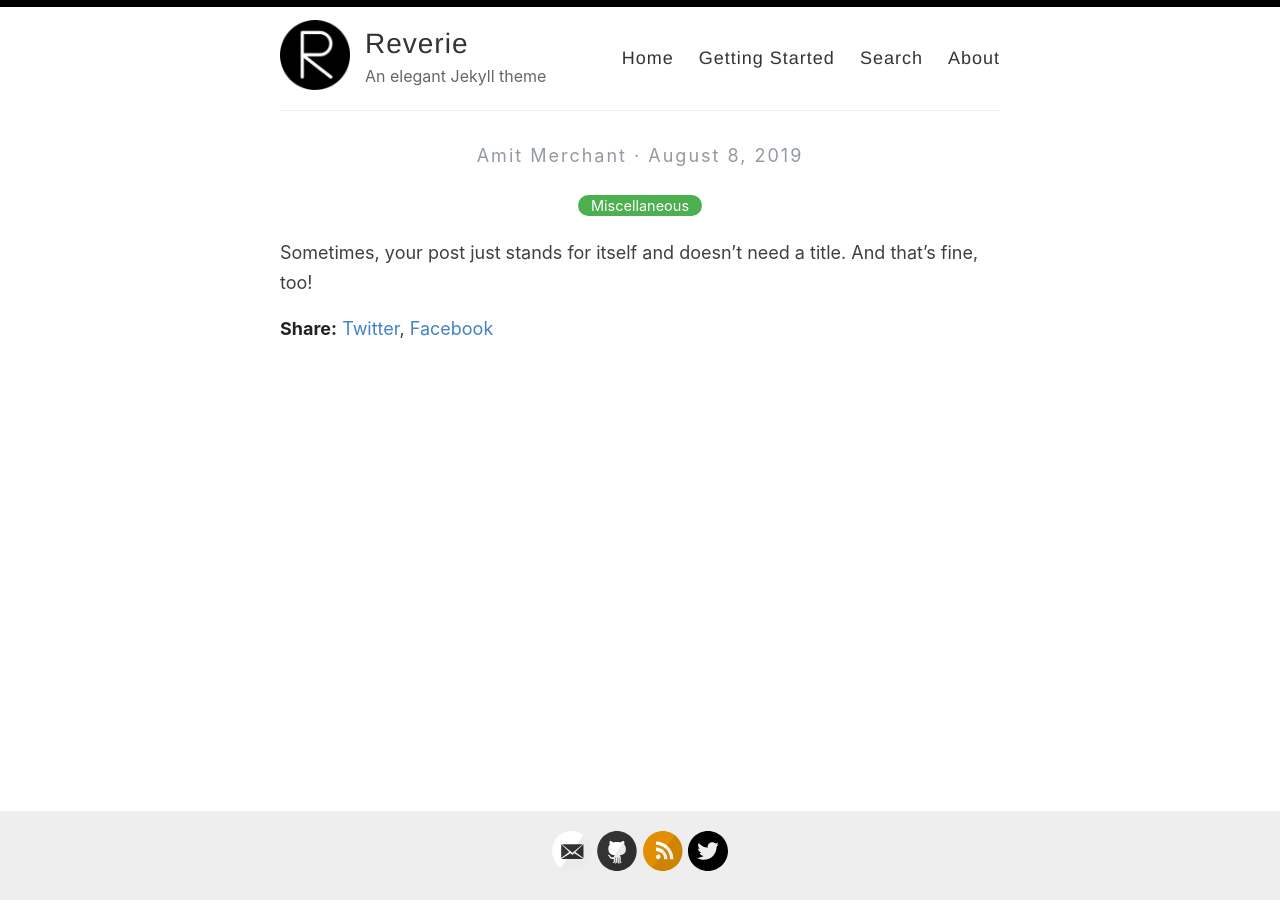
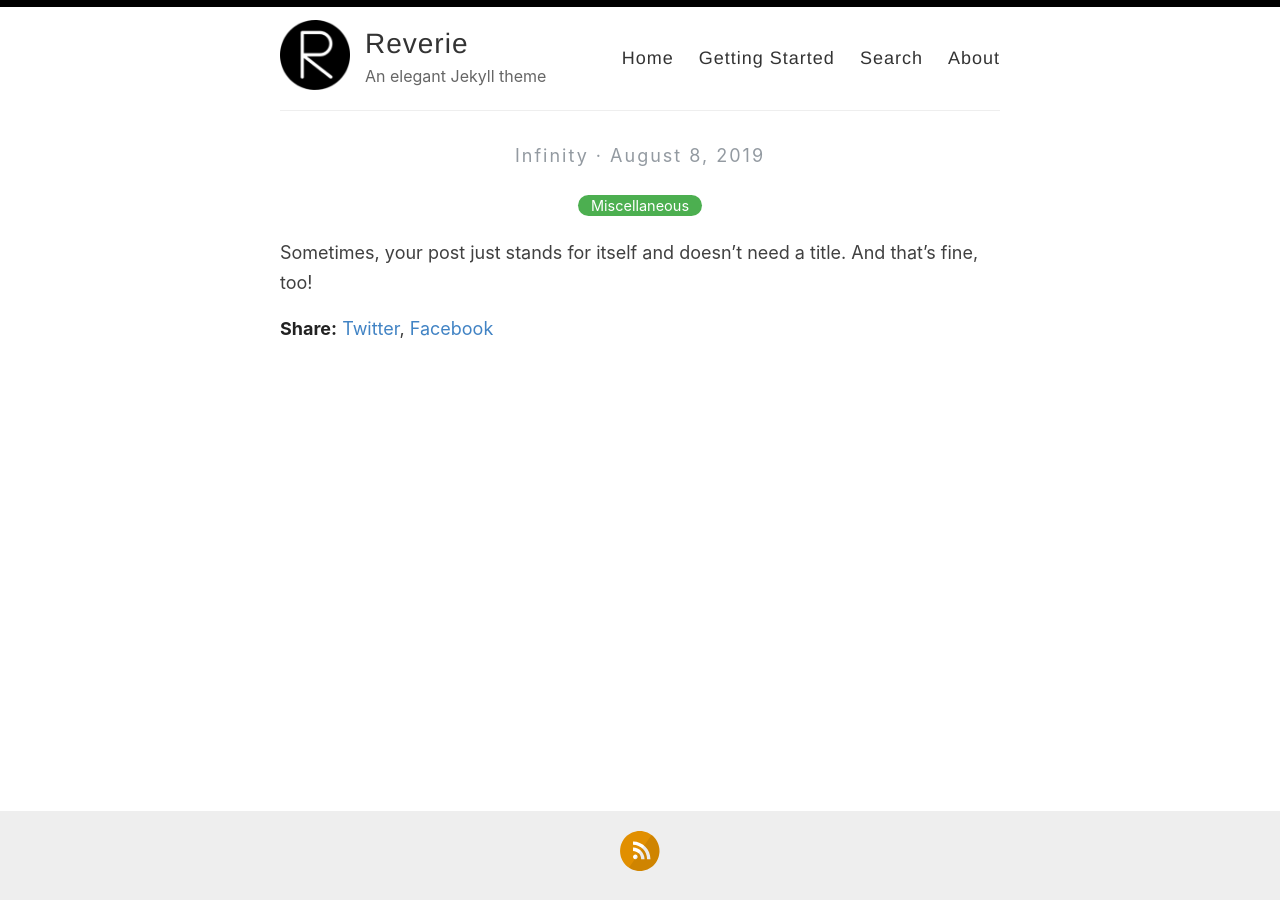
Before and after one commit to op1337/op1337.github.io, a Jekyll site: the page built from _posts/2019-08-08-no-title-posts.md, in a window 1280 px wide. Built offline with Jekyll 4.4.1, drawn with Linux system fonts in a browser that asks for light colours; part of the change alters nothing that is shown.

Commit message:
Update _config.yml

```diff
--- a/_config.yml
+++ b/_config.yml
@@ -6,7 +6,7 @@
 name: Reverie
 
 # Name of the author
-author: Amit Merchant
+author: Infinity
 
 # Short bio or description (displayed in the header)
 description: An elegant Jekyll theme
@@ -21,15 +21,15 @@ avatar: /images/reverie.png
 # Includes an icon in the footer for each username you enter
 footer-links:
   dribbble:
-  email: amit.d.merchant@gmail.com
+  email:
   facebook:
   flickr:
-  github: amitmerchant1990/reverie
+  github:
   instagram:
   linkedin:
   pinterest:
   rss: rss
-  twitter: amit_merchant
+  twitter:
   stackoverflow:
   youtube: # channel/<your_long_string> or user/<user-name>
   googleplus: # anything in your profile username that comes after plus.google.com/
@@ -41,12 +41,12 @@ footer-links:
 disqus:
 
 # Enter your Google Analytics web tracking code (e.g. UA-2110908-2) to activate tracking
-google_analytics: UA-43339302-11
+google_analytics:
 
 # Your website URL (e.g. http://amitmerchant1990.github.io or http://www.amitmerchant.com)
 # Used for Sitemap.xml and your RSS feed
-url: http://www.amitmerchant.com/reverie
-enforce_ssl: https://www.amitmerchant.com/reverie
+url: https://op1337.github.io/
+enforce_ssl: https://op1337.github.io/
 
 # If you're hosting your site at a Project repository on GitHub pages
 # (http://yourusername.github.io/repository-name)
```
